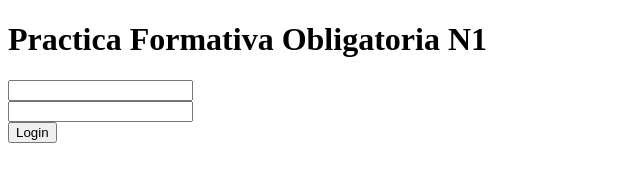
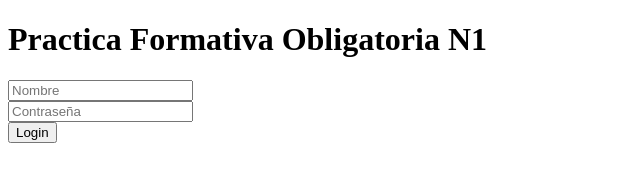
Before and after one commit to ifiora/PFO01, a plain HTML site: page index.html in a window 1280 px wide. Shown: the whole page, without its empty margins (0-640 px from the left). Drawn offline with Linux system fonts and the light colour scheme.

Commit message:
Agregados placeholders

```diff
--- a/index.html
+++ b/index.html
@@ -12,11 +12,13 @@
       <input
         type="text"
         name="nombre"
+        placeholder="Nombre"
         required
       /><br />
       <input
         type="password"
         name="contrasenia"
+        placeholder="Contraseña"
         required
       /><br />
       <button type="submit">Login</button>
```
